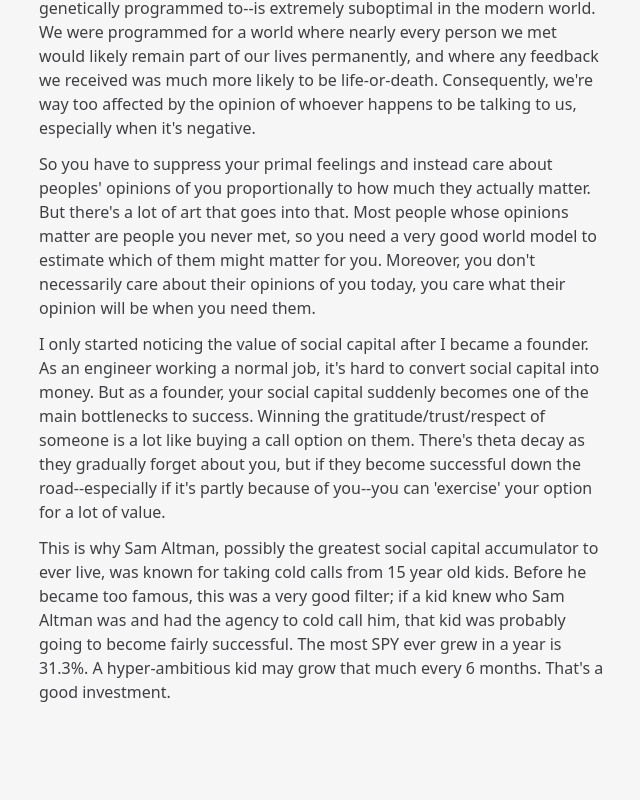
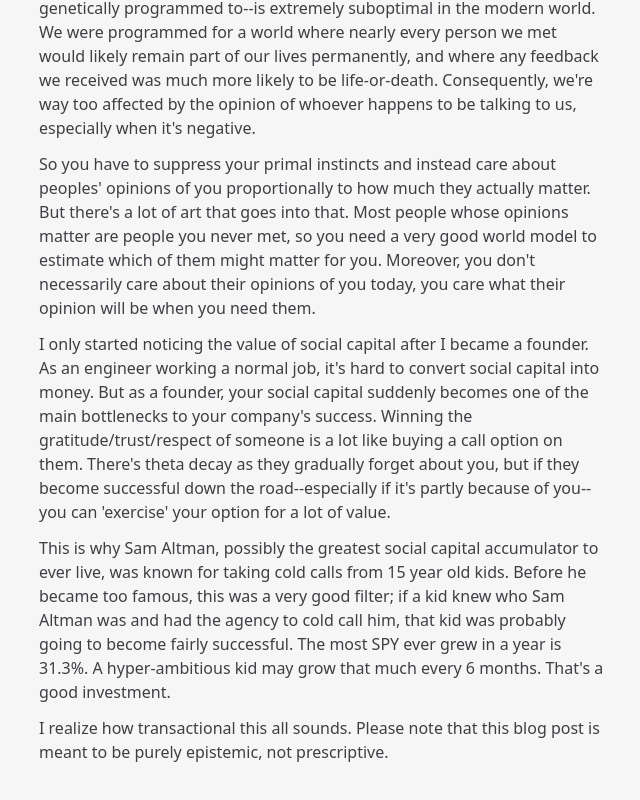
Before and after one commit to Xyzrr/micro-blog, a SvelteKit app: page /what-people-think in a window 1280 px wide. Shown: the part 372-1172 px from the top of the page, without its empty margins (217-857 px from the left). Built offline with nearby package versions, Linux system fonts and the light colour scheme.

Commit message:
disclaimer

```diff
--- a/src/routes/(posts)/what-people-think/+page.svelte
+++ b/src/routes/(posts)/what-people-think/+page.svelte
@@ -23,7 +23,7 @@
 </p>
 
 <p>
-	So you have to suppress your primal feelings and instead care about peoples' opinions of you
+	So you have to suppress your primal instincts and instead care about peoples' opinions of you
 	proportionally to how much they actually matter. But there's a lot of art that goes into that.
 	Most people whose opinions matter are people you never met, so you need a very good world model to
 	estimate which of them might matter for you. Moreover, you don't necessarily care about their
@@ -33,7 +33,7 @@
 <p>
 	I only started noticing the value of social capital after I became a founder. As an engineer
 	working a normal job, it's hard to convert social capital into money. But as a founder, your
-	social capital suddenly becomes one of the main bottlenecks to success. Winning the
+	social capital suddenly becomes one of the main bottlenecks to your company's success. Winning the
 	gratitude/trust/respect of someone is a lot like buying a call option on them. There's theta decay
 	as they gradually forget about you, but if they become successful down the road--especially if
 	it's partly because of you--you can 'exercise' your option for a lot of value.
@@ -46,3 +46,8 @@
 	probably going to become fairly successful. The most SPY ever grew in a year is 31.3%. A
 	hyper-ambitious kid may grow that much every 6 months. That's a good investment.
 </p>
+
+<p>
+	I realize how transactional this all sounds. Please note that this blog post is meant to be purely
+	epistemic, not prescriptive.
+</p>
```
